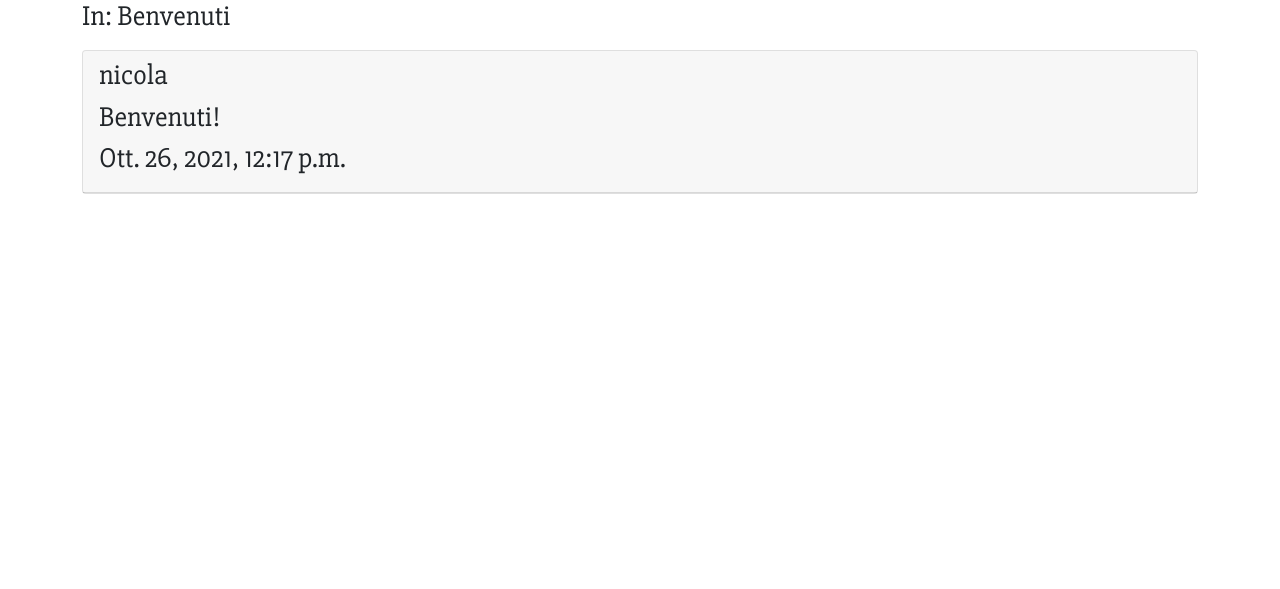
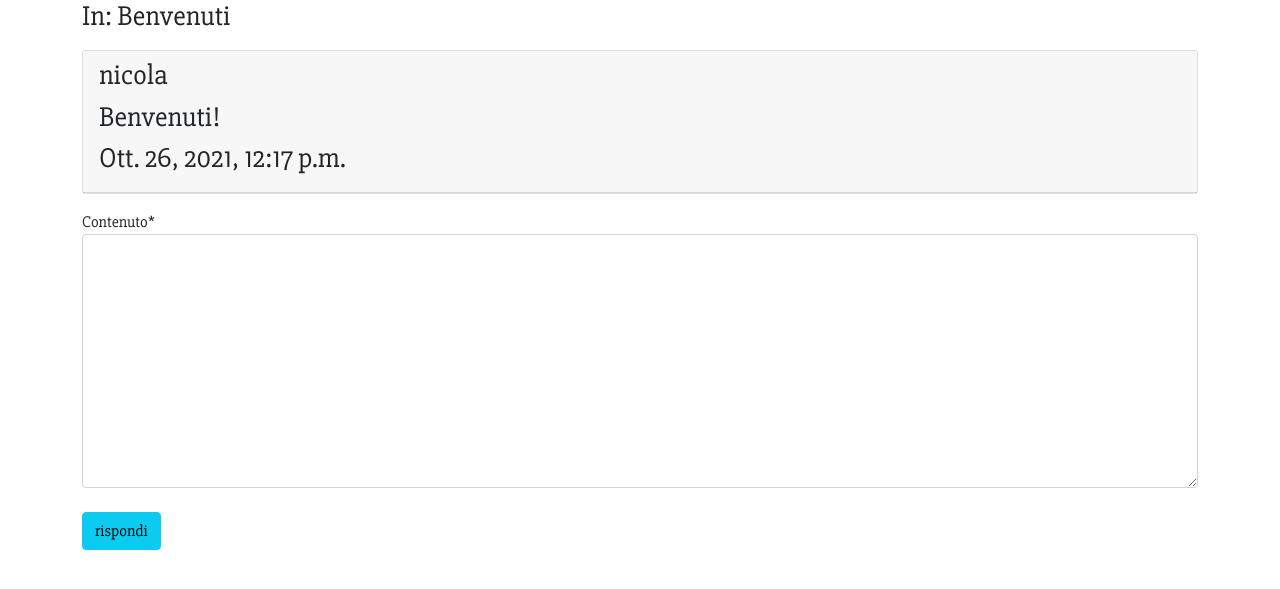
Before and after one commit to Nispanu78/django-social-site, a Django app: page /forum/discussione/1/ in a window 1280 px wide. Shown: the part 158-747 px from the top of the page. Run offline with Django 3.2, Linux system fonts and the light colour scheme; data comes from the database, SQL or seed files in the repository; some libraries are stand-ins or nearby versions.

Commit message:
social site

```diff
--- a/django_env/social_site/forum/templates/forum/form_risposta.html
+++ b/django_env/social_site/forum/templates/forum/form_risposta.html
@@ -1,8 +1,9 @@
 {% load crispy_forms_tags %}
 
-<form class="mb-3" action="index.html" method="POST">
+<form class="mb-3" action="{% url 'rispondi_a_discussione' pk=discussione.pk %}" method="POST">
     {% csrf_token %}
     {{ form_risposta|crispy }}
+    <br>
     <input type="submit" class="btn btn-info" value="rispondi">
 
 </form>
--- a/django_env/social_site/forum/templates/forum/singola_discussione.html
+++ b/django_env/social_site/forum/templates/forum/singola_discussione.html
@@ -21,4 +21,6 @@
         </div>
 
     {% endfor %}
+
+    {% include 'forum/form_risposta.html' %}
 {% endblock content %}
--- a/django_env/social_site/forum/urls.py
+++ b/django_env/social_site/forum/urls.py
@@ -6,5 +6,6 @@ urlpatterns = [
     path('sezione/<int:pk>/', views.visualizza_sezione, name='sezione_view'),
     path('sezione/<int:pk>/crea-discussione/', views.crea_discussione, name='crea_discussione'),
     path('discussione/<int:pk>/', views.visualizza_discussione, name='visualizza_discussione'),
+    path('sezione/<int:pk>/crea-discussione/rispondi/', views.aggiungi_risposta, name='rispondi_a_discussione'),
 
 ]
--- a/django_env/social_site/forum/views.py
+++ b/django_env/social_site/forum/views.py
@@ -60,7 +60,8 @@
             form.instance.discussione = discussione
             form.instance.autore_post = request.user
             form.save()
-            url_discussione = reverse("visualizza_discusssione", kwargs={"pk":pk})
+            url_discussione = reverse("visualizza_discussione", kwargs={"pk":pk})
+            return HttpResponseRedirect(url_discussione)
 
     else:
         return HttpResponseBadRequest
```
Also changed, not shown: django_env/social_site/db.sqlite3.
